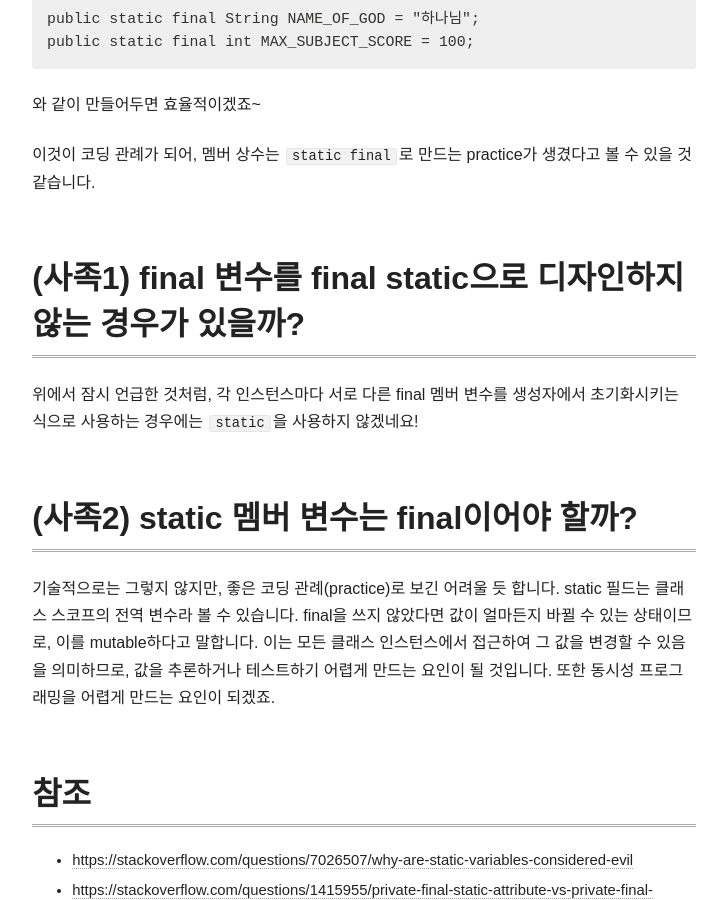
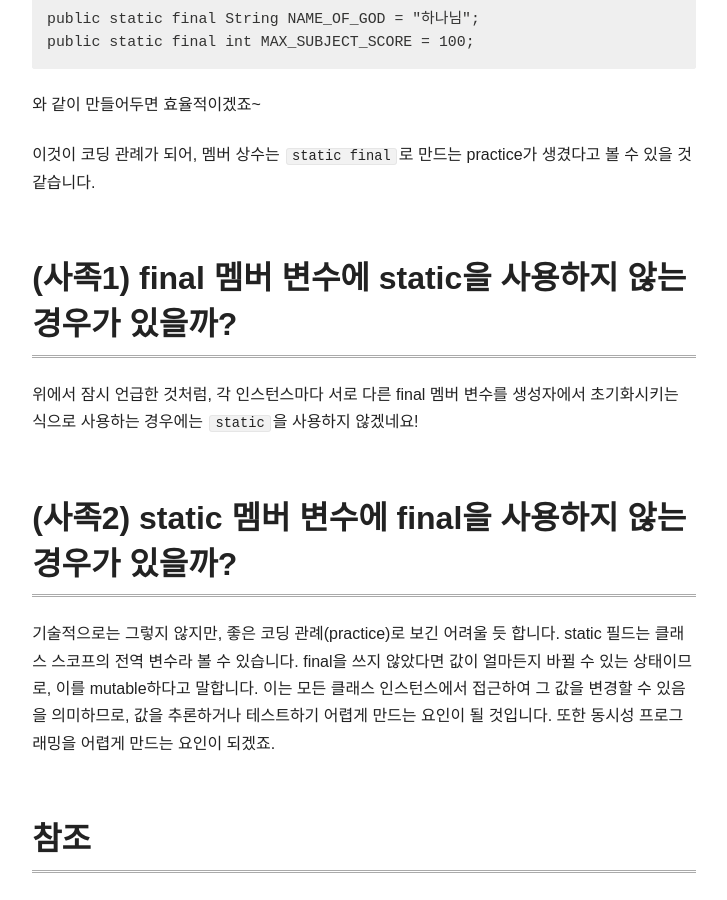
Before and after one commit to djkeh/djkeh.github.io, a Jekyll site: the page built from _posts/articles/2017-07-18-Why-should-final-member-variables-be-conventionally-static-in-Java-kor.md, in a window 1280 px wide and 900 px high, scrolled down 3966 px. Shown: the whole window, without its empty margins (366-1093 px from the left). Built offline with Jekyll 4.4.1, drawn with Linux system fonts in a browser that asks for light colours; nearby versions of some CDN libraries; comment, search, counter and statistics services are not loaded; some of the changed text lies outside the part shown.

Commit message:
Update document - static in java kor

```diff
--- a/_posts/articles/2017-07-18-Why-should-final-member-variables-be-conventionally-static-in-Java-kor.md
+++ b/_posts/articles/2017-07-18-Why-should-final-member-variables-be-conventionally-static-in-Java-kor.md
@@ -58,7 +58,7 @@ public class Test {
 
 이 코드에서 final 멤버 변수 `value`는 생성자를 통해 초기화 되었습니다. 즉 이 클래스의 인스턴스들은 각기 다른 `value` 값을 갖게 되겠죠. 각 인스턴스 안에서는 변하지 않겠지만, 클래스 레벨에서 통용되는 상수라고는 할 수 없습니다.
 
-#### 2.private 메소드와 final 클래스의 모든 메소드는 명시하지 않아도 `final` 처럼 동작합니다.
+#### 2. private 메소드와 final 클래스의 모든 메소드는 명시하지 않아도 `final` 처럼 동작합니다.
 
 왜냐면 오버라이드가 불가능하기 때문이죠.
 
@@ -114,15 +114,14 @@ public static final int MAX_SUBJECT_SCORE = 100;
 이것이 코딩 관례가 되어, 멤버 상수는 `static final`로 만드는 practice가 생겼다고 볼 수 있을 것 같습니다.
 
 
-# (사족1) final 변수를 final static으로 디자인하지 않는 경우가 있을까?
+# (사족1) final 멤버 변수에 static을 사용하지 않는 경우가 있을까?
 
 위에서 잠시 언급한 것처럼, 각 인스턴스마다 서로 다른 final 멤버 변수를 생성자에서 초기화시키는 식으로 사용하는 경우에는 `static`을 사용하지 않겠네요!
 
 
-# (사족2) static 멤버 변수는 final이어야 할까?
+# (사족2) static 멤버 변수에 final을 사용하지 않는 경우가 있을까?
 
 기술적으로는 그렇지 않지만, 좋은 코딩 관례(practice)로 보긴 어려울 듯 합니다. static 필드는 클래스 스코프의 전역 변수라 볼 수 있습니다. final을 쓰지 않았다면 값이 얼마든지 바뀔 수 있는 상태이므로, 이를 mutable하다고 말합니다. 이는 모든 클래스 인스턴스에서 접근하여 그 값을 변경할 수 있음을 의미하므로, 값을 추론하거나 테스트하기 어렵게 만드는 요인이 될 것입니다. 또한 동시성 프로그래밍을 어렵게 만드는 요인이 되겠죠.
-
 
 
 # 참조
```
Also changed, not shown: other parts of _posts/articles/2017-07-18-Why-should-final-member-variables-be-conventionally-static-in-Java-kor.md (+1 -1 lines).
